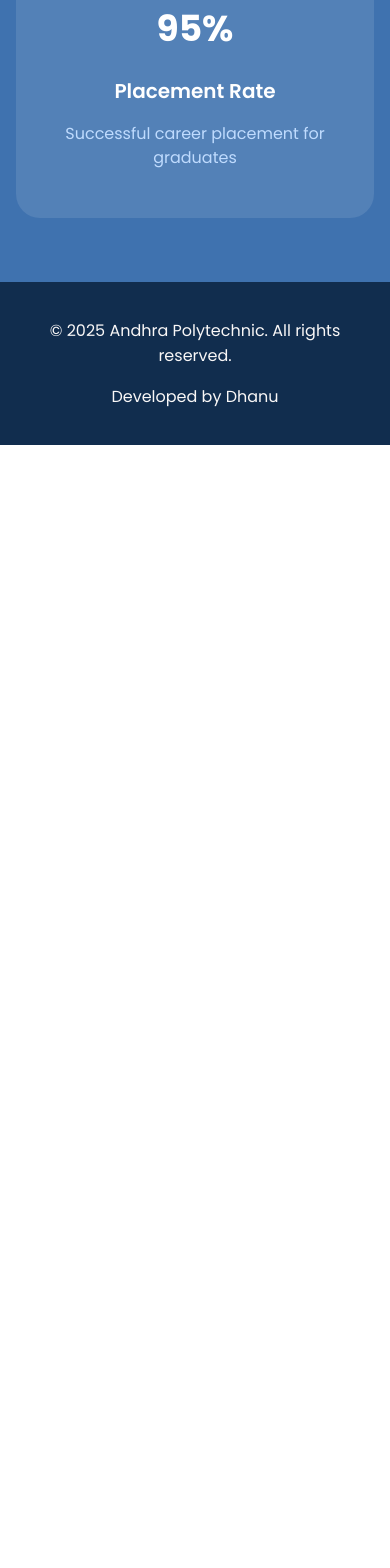
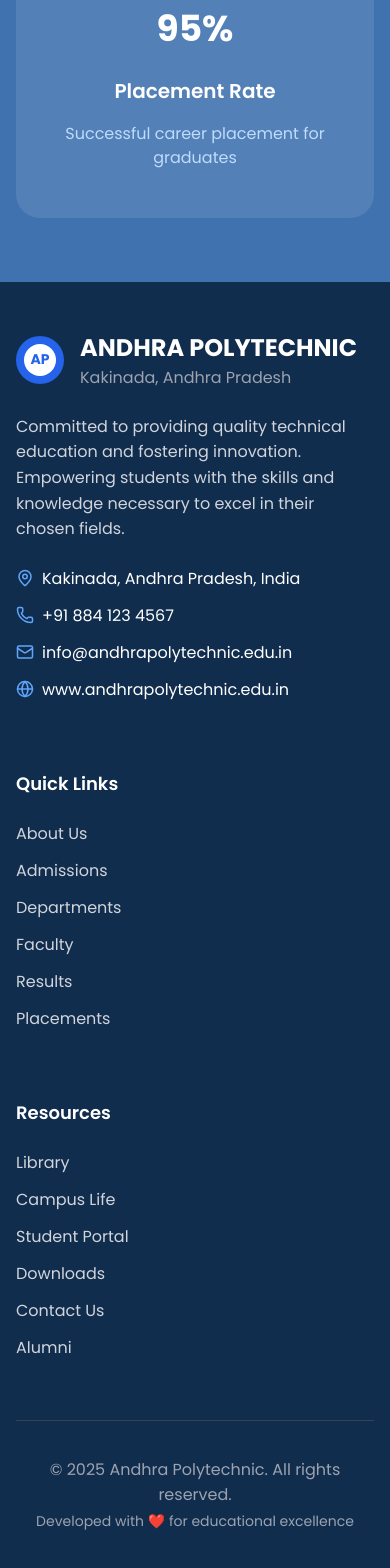
Before and after one commit to DhanushSaiCoder/AndhraPolytechnic, a React (Create React App) app in the folder frontend/: page / in a window 390 px wide. Shown: the part 6708-8276 px from the top of the page. Before the commit the page ends 7153 px from the top, so only its background shows below. Built offline with nearby package versions, Linux system fonts and the light colour scheme.

Commit message:
Add Footer component with responsive layout and contact information

```diff
--- a/frontend/src/components/Footer.js
+++ b/frontend/src/components/Footer.js
@@ -1,14 +1,78 @@
+// Footer.jsx
 import React from 'react';
+import { MapPin, Phone, Mail, Globe } from 'lucide-react';
+import '../styles/Footer.css';
 
 const Footer = () => {
-    return (
-        <div>
-            <footer style={{ backgroundColor: '#112D4E', color: '#F9F7F7', padding: '20px', textAlign: 'center' }}>
-                <p>&copy; {new Date().getFullYear()} Andhra Polytechnic. All rights reserved.</p>
-                <p>Developed by Dhanu</p>
-            </footer>
+  return (
+    <footer className="footer">
+      <div className="footer-container">
+        <div className="footer-grid">
+          {/* College Info */}
+          <div className="footer-col info-col">
+            <div className="logo-section">
+              <div className="outer-logo">
+                <div className="inner-logo">AP</div>
+              </div>
+              <div>
+                <h3 className="college-name">ANDHRA POLYTECHNIC</h3>
+                <p className="college-location">Kakinada, Andhra Pradesh</p>
+              </div>
+            </div>
+
+            <p className="college-desc">
+              Committed to providing quality technical education and fostering innovation.
+              Empowering students with the skills and knowledge necessary to excel in their chosen fields.
+            </p>
+
+            <div className="contact-list">
+              <div className="contact-item">
+                <MapPin size={18} />
+                <span>Kakinada, Andhra Pradesh, India</span>
+              </div>
+              <div className="contact-item">
+                <Phone size={18} />
+                <span>+91 884 123 4567</span>
+              </div>
+              <div className="contact-item">
+                <Mail size={18} />
+                <span>info@andhrapolytechnic.edu.in</span>
+              </div>
+              <div className="contact-item">
+                <Globe size={18} />
+                <span>www.andhrapolytechnic.edu.in</span>
+              </div>
+            </div>
+          </div>
+
+          {/* Quick Links */}
+          <div className="footer-col links-col">
+            <h4>Quick Links</h4>
+            <ul>
+              {['About Us','Admissions','Departments','Faculty','Results','Placements'].map((link, i) => (
+                <li key={i}><a href="#">{link}</a></li>
+              ))}
+            </ul>
+          </div>
+
+          {/* Resources */}
+          <div className="footer-col links-col">
+            <h4>Resources</h4>
+            <ul>
+              {['Library','Campus Life','Student Portal','Downloads','Contact Us','Alumni'].map((res, i) => (
+                <li key={i}><a href="#">{res}</a></li>
+              ))}
+            </ul>
+          </div>
         </div>
-    );
-}
+
+        <div className="footer-bottom">
+          <p>© 2025 Andhra Polytechnic. All rights reserved.</p>
+          <p className="dev-note">Developed with ❤️ for educational excellence</p>
+        </div>
+      </div>
+    </footer>
+  );
+};
 
 export default Footer;
--- /dev/null
+++ b/frontend/src/styles/Footer.css
@@ -0,0 +1,129 @@
+
+.footer {
+  background-color: #112D4E; /* gray-900 */
+  color: #ffffff;
+  padding: 3rem 0;
+}
+
+.footer-container {
+  max-width: 112rem;
+  margin: 0 auto;
+  padding: 0 1rem;
+}
+
+.footer-grid {
+  display: grid;
+  grid-template-columns: 1fr;
+  gap: 2rem;
+}
+
+@media (min-width: 768px) {
+  .footer-grid {
+    grid-template-columns: repeat(4, 1fr);
+  }
+  .info-col {
+    grid-column: span 2;
+  }
+}
+
+.logo-section {
+  display: flex;
+  align-items: center;
+  margin-bottom: 1.5rem;
+}
+
+.outer-logo {
+  width: 3rem;
+  height: 3rem;
+  background-color: #2563eb; /* blue-600 */
+  border-radius: 50%;
+  display: flex;
+  align-items: center;
+  justify-content: center;
+  margin-right: 1rem;
+}
+
+.inner-logo {
+  width: 2rem;
+  height: 2rem;
+  background-color: #ffffff;
+  border-radius: 50%;
+  display: flex;
+  align-items: center;
+  justify-content: center;
+  color: #2563eb;
+  font-weight: bold;
+  font-size: 0.875rem;
+}
+
+.college-name {
+  font-size: 1.5rem;
+  font-weight: bold;
+    margin: 0;
+}
+
+.college-location {
+  color: #9ca3af; /* gray-400 */
+  margin: 0;
+}
+
+.college-desc {
+  color: #d1d5db; /* gray-300 */
+  line-height: 1.6;
+  max-width: 35rem;
+  margin-bottom: 1.5rem;
+}
+
+.contact-list .contact-item {
+  display: flex;
+  align-items: center;
+  margin-bottom: 0.75rem;
+}
+
+.contact-list svg {
+  color: #60a5fa; /* blue-400 */
+  margin-right: 0.5rem;
+}
+
+.links-col h4 {
+  font-size: 1.125rem;
+  font-weight: 600;
+  margin-bottom: 1.5rem;
+}
+
+.links-col ul {
+  list-style: none;
+  padding: 0;
+  margin: 0;
+}
+
+.links-col li {
+  margin-bottom: 0.75rem;
+}
+
+.links-col a {
+  color: #d1d5db; /* gray-300 */
+  text-decoration: none;
+  transition: color 0.2s;
+}
+
+.links-col a:hover {
+  color: #ffffff;
+}
+
+.footer-bottom {
+  border-top: 1px solid #374151; /* gray-800 */
+  margin-top: 3rem;
+  padding-top: 2rem;
+  text-align: center;
+}
+
+.footer-bottom p {
+  margin: 0.25rem 0;
+  color: #9ca3af; /* gray-400 */
+}
+
+.dev-note {
+  font-size: 0.875rem;
+  color: #6b7280; /* gray-500 */
+}
```
